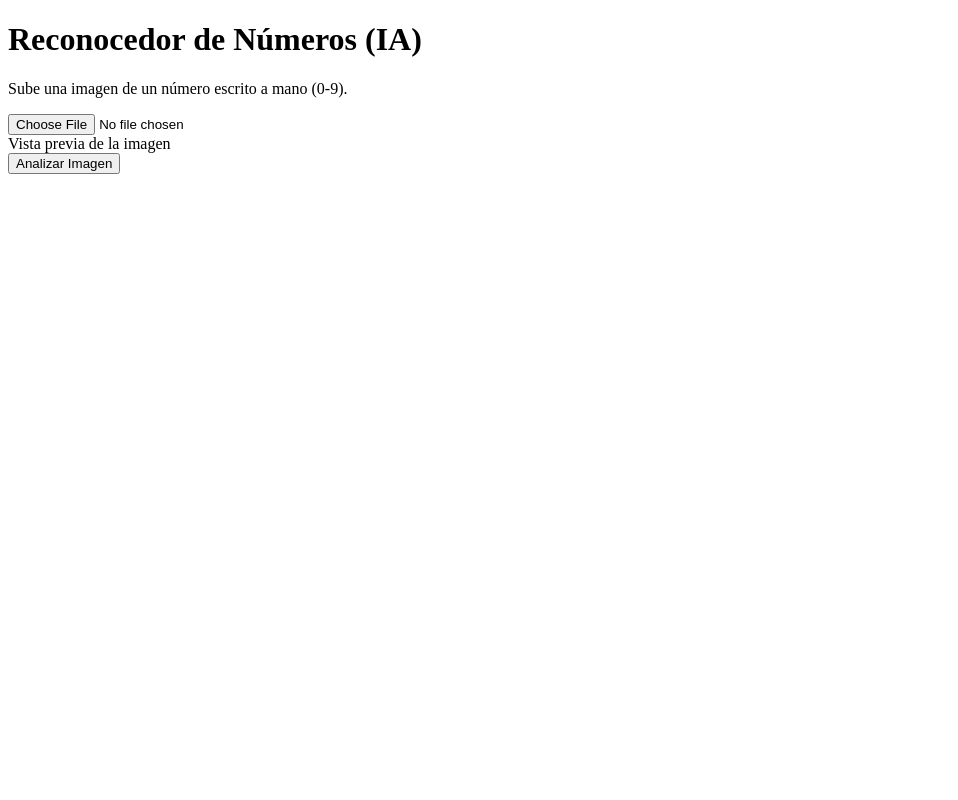
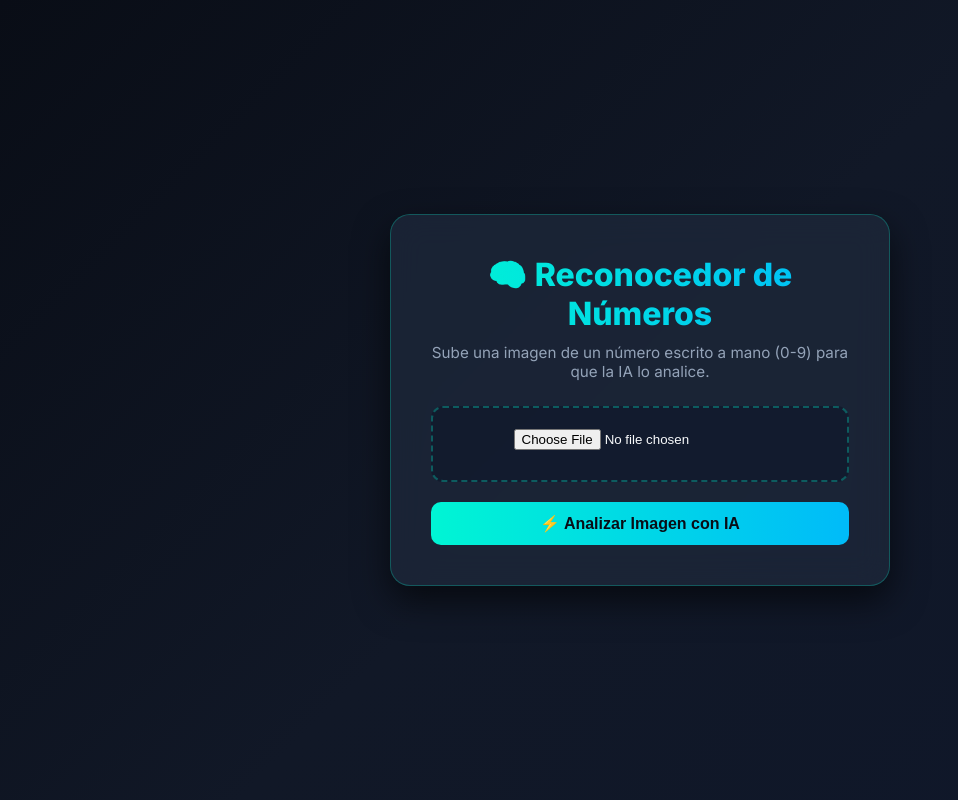
Before and after one commit to danielprox2/webdaniel, a Flask app: page / in a window 1280 px wide. Shown: the whole page, without its empty margins (0-958 px from the left). Run offline with Flask 3, Linux system fonts and the light colour scheme.

Commit message:
Update index.html

```diff
--- a/templates/index.html
+++ b/templates/index.html
@@ -3,83 +3,93 @@
 <head>
     <meta charset="UTF-8">
     <meta name="viewport" content="width=device-width, initial-scale=1.0">
-    <title>Reconocedor MNIST</title>
+    <title>Reconocedor de Números por IA</title>
+    <link href="https://fonts.googleapis.com/css2?family=Inter:wght@400;600;800&display=swap" rel="stylesheet">
+    <style>
+        * { box-sizing: border-box; margin: 0; padding: 0; }
+        body {
+            background: linear-gradient(135deg, #090d16 0%, #111827 50%, #0f172a 100%);
+            font-family: 'Inter', sans-serif;
+            color: #f8fafc;
+            min-height: 100vh;
+            display: flex;
+            align-items: center;
+            justify-content: center;
+            padding: 20px;
+        }
+        .container {
+            background: rgba(30, 41, 59, 0.75);
+            backdrop-filter: blur(16px);
+            border: 1px solid rgba(0, 245, 212, 0.25);
+            border-radius: 20px;
+            box-shadow: 0 15px 35px rgba(0, 0, 0, 0.6);
+            padding: 40px;
+            max-width: 500px;
+            width: 100%;
+            text-align: center;
+        }
+        h1 {
+            background: linear-gradient(90deg, #00f5d4, #00bbf9);
+            -webkit-background-clip: text;
+            -webkit-text-fill-color: transparent;
+            font-size: 2rem;
+            font-weight: 800;
+            margin-bottom: 10px;
+        }
+        p {
+            color: #94a3b8;
+            font-size: 0.95rem;
+            margin-bottom: 25px;
+        }
+        .upload-box {
+            background: rgba(15, 23, 42, 0.6);
+            border: 2px dashed rgba(0, 245, 212, 0.3);
+            border-radius: 12px;
+            padding: 20px;
+            margin-bottom: 20px;
+        }
+        input[type="file"] { color: #f8fafc; margin-bottom: 10px; }
+        button {
+            background: linear-gradient(90deg, #00f5d4, #00bbf9);
+            color: #090d16;
+            font-weight: 800;
+            border: none;
+            border-radius: 10px;
+            padding: 12px 25px;
+            font-size: 1rem;
+            cursor: pointer;
+            width: 100%;
+            transition: transform 0.2s;
+        }
+        button:hover { transform: translateY(-2px); }
+        .resultado-card {
+            margin-top: 25px;
+            background: rgba(15, 23, 42, 0.8);
+            border-left: 4px solid #00f5d4;
+            padding: 15px;
+            border-radius: 8px;
+            text-align: left;
+        }
+    </style>
 </head>
 <body>
+    <div class="container">
+        <h1>🧠 Reconocedor de Números</h1>
+        <p>Sube una imagen de un número escrito a mano (0-9) para que la IA lo analice.</p>
 
-    <h1>Reconocedor de Números (IA)</h1>
-    <p>Sube una imagen de un número escrito a mano (0-9).</p>
+        <form action="/" method="POST" enctype="multipart/form-data">
+            <div class="upload-box">
+                <input type="file" name="file" required>
+            </div>
+            <button type="submit">⚡ Analizar Imagen con IA</button>
+        </form>
 
-    <form id="formulario">
-        <input type="file" id="inputImagen" accept="image/*" required>
-
-        <div class="preview-caja">
-            <img id="preview" style="display: none;" alt="Previsualización">
-            <span id="textoPreview">Vista previa de la imagen</span>
+        {% if resultado %}
+        <div class="resultado-card">
+            <h3>📊 Resultado:</h3>
+            <p style="color: #00f5d4; font-size: 1.2rem; font-weight: bold; margin-top: 5px;">{{ resultado }}</p>
         </div>
-
-        <button type="submit" id="btnEnviar">Analizar Imagen</button>
-    </form>
-
-    <div id="resultado"></div>
-
-    <script>
-        const inputImagen = document.getElementById('inputImagen');
-        const preview = document.getElementById('preview');
-        const textoPreview = document.getElementById('textoPreview');
-        const formulario = document.getElementById('formulario');
-        const btnEnviar = document.getElementById('btnEnviar');
-        const divResultado = document.getElementById('resultado');
-
-        // Mostrar la imagen apenas el usuario la selecciona
-        inputImagen.addEventListener('change', function() {
-            const file = this.files[0];
-            if (file) {
-                const reader = new FileReader();
-                reader.onload = function(e) {
-                    preview.src = e.target.result;
-                    preview.style.display = 'block';
-                    textoPreview.style.display = 'none';
-                    divResultado.innerHTML = ''; // Limpiar resultados anteriores
-                }
-                reader.readAsDataURL(file);
-            }
-        });
-
-        // Enviar la imagen al backend con Fetch
-        formulario.addEventListener('submit', async function(e) {
-            e.preventDefault();
-            const file = inputImagen.files[0];
-            if (!file) return;
-
-            btnEnviar.disabled = true;
-            btnEnviar.textContent = 'Procesando...';
-            divResultado.innerHTML = '';
-
-            const formData = new FormData();
-            formData.append('imagen', file);
-
-            try {
-                // Al estar en el mismo servidor, usamos ruta relativa
-                const response = await fetch('/predecir', {
-                    method: 'POST',
-                    body: formData
-                });
-
-                const data = await response.json();
-
-                if (response.ok) {
-                    divResultado.innerHTML = `¡Es un ${data.numero_predicho}! <br><small style="color: gray">Confianza: ${data.confianza}%</small>`;
-                } else {
-                    divResultado.innerHTML = `<span style="color: red">Error: ${data.error}</span>`;
-                }
-            } catch (error) {
-                divResultado.innerHTML = `<span style="color: red">Error de conexión con el servidor.</span>`;
-            } finally {
-                btnEnviar.disabled = false;
-                btnEnviar.textContent = 'Analizar Imagen';
-            }
-        });
-    </script>
+        {% endif %}
+    </div>
 </body>
 </html>
```
